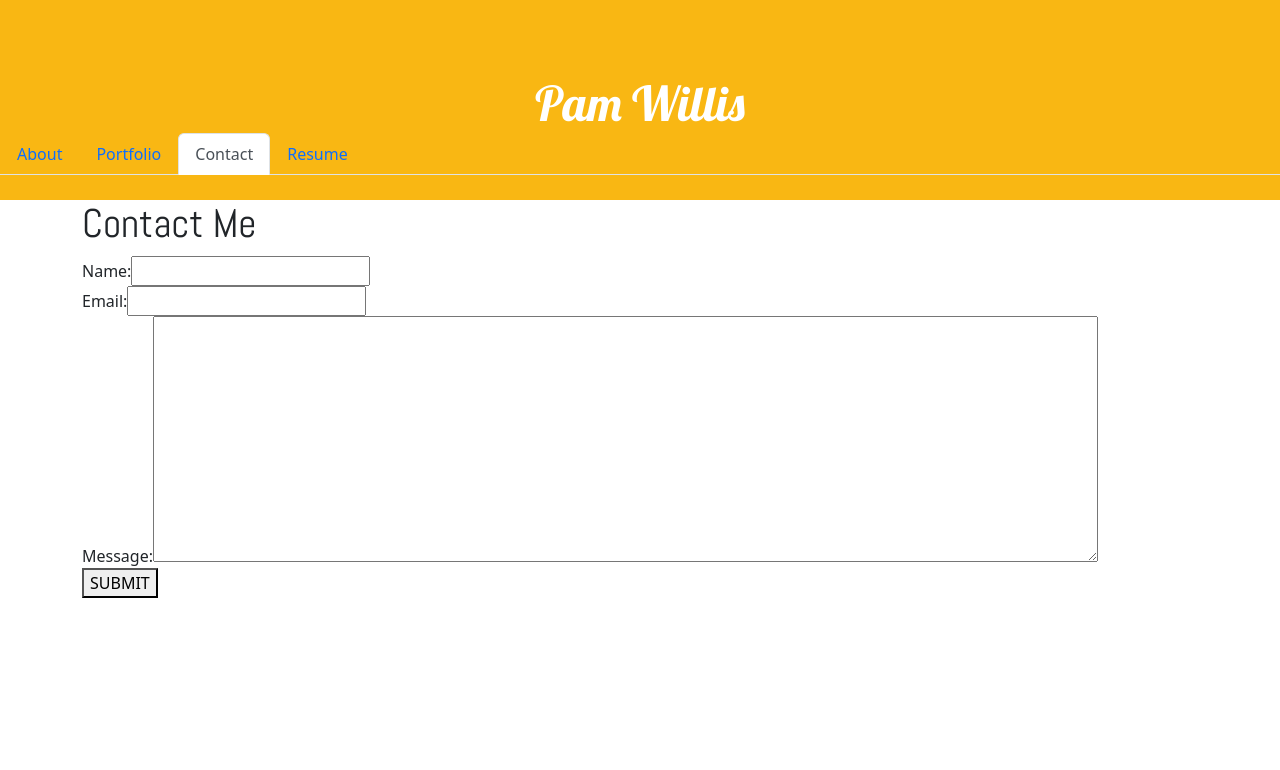
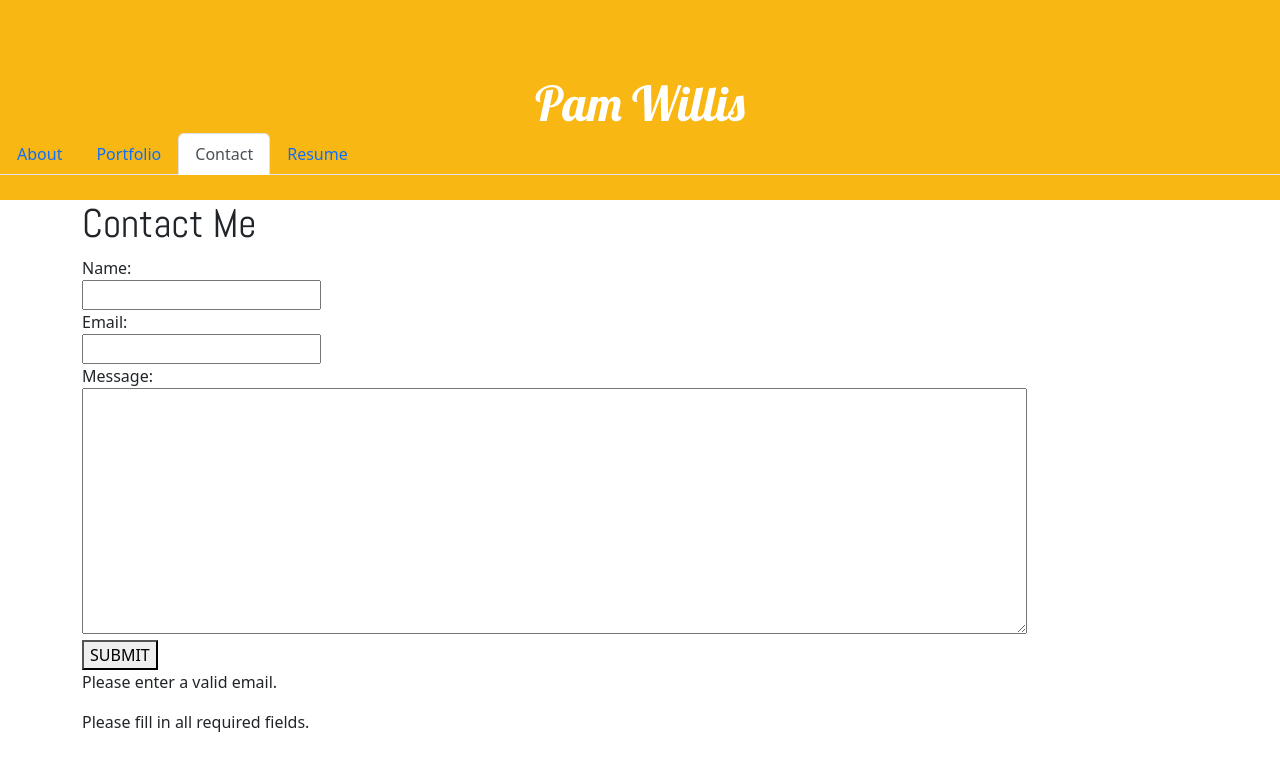
Before and after one commit to PamWillis/ReactPortfolio_PW, a React (Vite) app: page /Contact in a window 1280 px wide. Shown: the top 770 px of the page. Built offline with nearby package versions, Linux system fonts and the light colour scheme; some icons are missing.

Commit message:
prevent contact form from submit?

```diff
--- a/src/assets/style.css
+++ /dev/null
@@ -1,10 +0,0 @@
-.form {
-    margin: 20px;
-  }
-
-  .form input {
-    display: block;
-    margin-top: 5px;
-    margin-bottom: 5px;
-    width: 100%;
-  }
--- a/src/pages/Contact.jsx
+++ b/src/pages/Contact.jsx
@@ -1,49 +1,84 @@
 import '../styles/Body.css';
-import { useState } from 'react';
-import '../assets/style.css';
+import React, { useState } from 'react';
+
 
 export default function Contact() {
-    const [Name, setName] = useState('');
-    const [Email, setEmail] = useState('');
-    const [Message, setMessage] = useState('');
+    const [name, setName] = useState('');
+    const [email, setEmail] = useState('');
+    const [isValidEmail, setIsValidEmail] = useState(false);
+    const [isEntry, setIsEntry] = useState(false);
+    //____________________________________________________________________
 
+    const validateEmail = (email) => {
+        // Use a regular expression to validate the email format
+        const emailRegex = /^[^\s@]+@[^\s@]+\.[^\s@]+$/;
+        return emailRegex.test(email);
+    };
+
+    const validateEntry = (name) => {
+        const notemptyRegex = /^.+$/;
+        return notemptyRegex.test(name);
+    };
+    //__________________________________________________________________
+
+    function handleSubmit(e) {
+        // Prevent the browser from reloading the page
+        e.preventDefault();
+
+        // Read the form data
+        const form = e.target;
+        const formData = new FormData(form);
+
+        const isValid = validateEmail(email);
+        setIsValidEmail(isValid);
+
+        const isNameEntry = validateEntry(name);
+        const isMessageEntry = validateEntry(formData.get('message'));
+
+        setIsEntry(isNameEntry || !isMessageEntry);
+
+        // // You can pass formData as a fetch body directly:
+        // fetch('/some-api', { method: form.method, body: formData });
+
+        // Or you can work with it as a plain object:
+        const formJson = Object.fromEntries(formData.entries());
+        console.log(formJson);
+    }
+    //__________________________________________________________________
     return (
-
+        <form id="myForm" method="post" onSubmit={handleSubmit}>
             <>
                 <div className="container">
                     <h1>Contact Me</h1>
-
-
                     <label>
-                    Name:
+                        Name:<br></br>
                         <input
-                        value={Name}
-                        onChange={e => setName(e.target.value)}
+                            name="name"
+                            value={name}
+                            onChange={(e) => setName(e.target.value)}
                         />
                     </label>
                     <br></br>
                     <label>
-                    Email:
-                    <input
-                        value={Email}
-                        onChange={e => setEmail(e.target.value)}
+                        Email:<br></br>
+                        <input name="email"
+                            type="email"
+                            value={email}
+                            onChange={(e) => setEmail(e.target.value)}
                         />
                     </label>
                     <br></br>
                     <label>
-                    Message:
-                    <textarea name="postContent" rows={10} cols={100} />
+                        Message:<br></br>
+                        <textarea name="message" rows={10} cols={100} />
                     </label><br></br>
                     <button type="submit">SUBMIT</button>
 
-                {Name !== '' &&
-                    <p>Your name is {Name}.</p>
-                }
-                {Email !== '' &&
-                    <p>Your email is {Email}.</p>
-                }
+                    {!isValidEmail && <p>Please enter a valid email.</p>}
+                    {!isEntry && <p>Please fill in all required fields.</p>}
+                </div>
 
-            </div>
             </>
+        </form>
     );
 }
```
Also changed, not shown: src/styles/Body.css (line endings or trailing spaces). Lines whose indentation alone changed are shown as unchanged.
